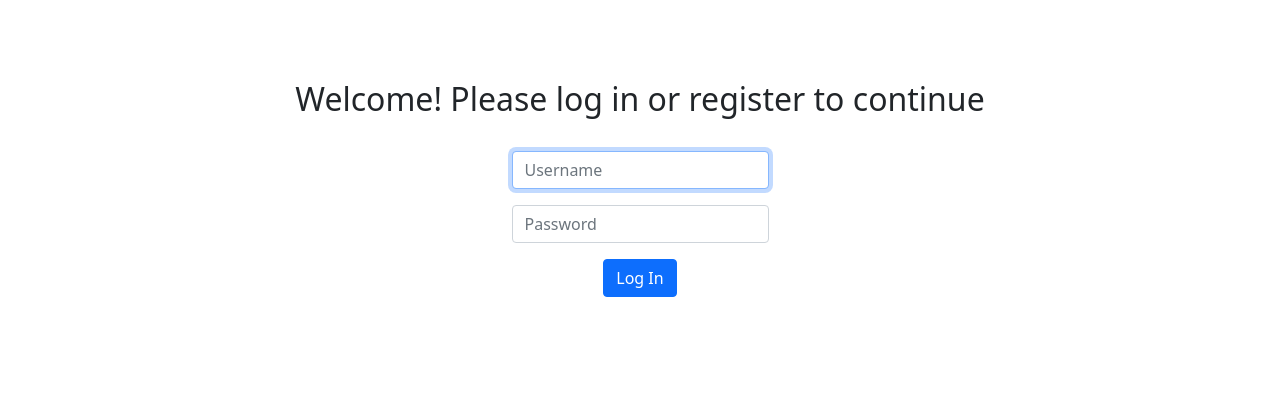
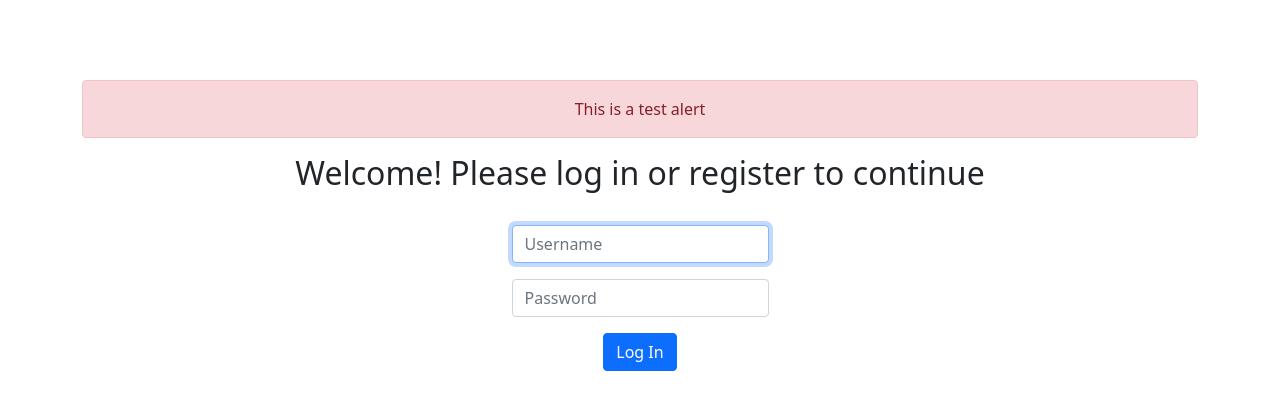
Before and after one commit to jliu0327/mental_health_tracker, a Flask app: page /login in a window 1280 px wide. Shown: the part 64-474 px from the top of the page. Run offline with Flask 3, Linux system fonts and the light colour scheme; tables that the repository leaves empty hold one stand-in row (values such as "Sample post"); one stand-in notice (Sample message) is shown.

Commit message:
tried to print out error message

```diff
--- a/app.py
+++ b/app.py
@@ -35,11 +35,12 @@ def login():
 
     # User reached route via POST
     if request.method == "POST":
-        if not request.form.get("username"):
-            flash("Username required")
-            return redirect("/login")
-        if not request.form.get("password"):
-            flash("Password required")
+        username = request.form.get("username")
+        password = request.form.get("password")
+
+        ## Need to fix this
+        if not all([username, password]):
+            flash("Fields are missing")
             return redirect("/login")
 
         # Connect to database
@@ -47,10 +48,10 @@ def login():
         cur = conn.cursor()
         # Query database for username
         cur.execute(
-            "SELECT * FROM users WHERE username = ?", (request.form.get("username"),))
+            "SELECT * FROM users WHERE username = ?", username,)
         row = cur.fetchone()
         if row is None or not check_password_hash(
-            row["hash"], request.form.get("password")
+            row["hash"], password
         ):
             flash("Invalid username and/or password. Please try again")
             return redirect("/login")
@@ -160,5 +161,11 @@ def journal_log():
     return render_template("journal.html", today=today, entries=entries)
 
 
+@app.route("/flashtest")
+def flashtest():
+    flash("Test flash message!")
+    return redirect("/login")
+
+
 if __name__ == "__main__":
     app.run(debug=True)
--- a/templates/login.html
+++ b/templates/login.html
@@ -5,13 +5,21 @@
 {% endblock %}
 
 {% block main %}
+    {% with messages = get_flashed_messages() %}
+        {% if messages %}
+            <div class="alert alert-danger text-center">
+                This is a test alert
+            </div>
+        {% endif %}
+    {% endwith %}
+
     <form action="/login" method="post">
         <h2 style="margin-bottom: 2rem;">Welcome! Please log in or register to continue</h2>
         <div class="mb-3">
             <input autocomplete="off" autofocus class="form-control mx-auto w-auto" name="username" placeholder="Username" type="text">
         </div>
         <div class="mb-3">
-            <input autocomplete="off" autofocus class="form-control mx-auto w-auto" name="password" placeholder="Password" type="password">
+            <input autocomplete="off" class="form-control mx-auto w-auto" name="password" placeholder="Password" type="password">
         </div>
         <button class="btn btn-primary" type="submit">Log In</button>
     </form>
```
